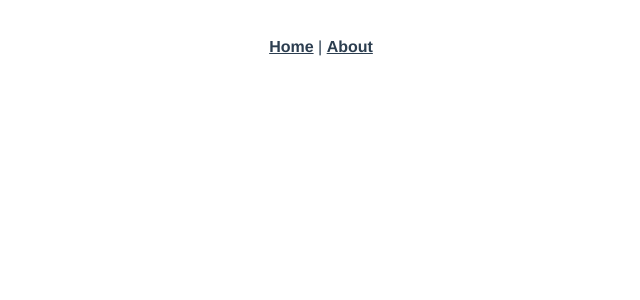
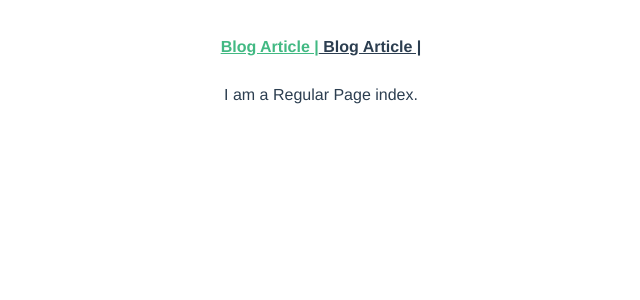
Before and after one commit to AMFTech512/hotplate-cms, a Vue app: page /reg/0 in a window 1280 px wide. Shown: the top 300 px of the page, without its empty margins (319-959 px from the left). Built offline with nearby package versions, Linux system fonts and the light colour scheme.

Commit message:
setup initial skeleton for app

```diff
--- a/src/App.vue
+++ b/src/App.vue
@@ -1,12 +1,25 @@
 <template>
   <div id="app">
     <div id="nav">
-      <router-link to="/">Home</router-link> |
-      <router-link to="/about">About</router-link>
+      <router-link v-for="(page, index) in RegularPages" :key="index" :to="`/reg/${index}`">{{ ` ${page.name} |` }}</router-link>
+      <router-link v-for="(page, index) in SpecialPages" :key="index" :to="`/spec/${index}`">{{ ` ${page.name} |` }}</router-link>
     </div>
     <router-view/>
   </div>
 </template>
+
+<script>
+import { RegularPages, SpecialPages } from '@/pages/index.js'
+
+export default {
+  data() {
+    return {
+      RegularPages,
+      SpecialPages
+    };
+  }
+};
+</script>
 
 <style lang="scss">
 #app {
--- a/src/components/HelloWorld.vue
+++ /dev/null
@@ -1,60 +0,0 @@
-<template>
-  <div class="hello">
-    <h1>{{ msg }}</h1>
-    <p>
-      For a guide and recipes on how to configure / customize this project,<br>
-      check out the
-      <a href="https://cli.vuejs.org" target="_blank" rel="noopener">vue-cli documentation</a>.
-    </p>
-    <h3>Installed CLI Plugins</h3>
-    <ul>
-      <li><a href="https://github.com/vuejs/vue-cli/tree/dev/packages/%40vue/cli-plugin-babel" target="_blank" rel="noopener">babel</a></li>
-      <li><a href="https://github.com/vuejs/vue-cli/tree/dev/packages/%40vue/cli-plugin-router" target="_blank" rel="noopener">router</a></li>
-      <li><a href="https://github.com/vuejs/vue-cli/tree/dev/packages/%40vue/cli-plugin-vuex" target="_blank" rel="noopener">vuex</a></li>
-      <li><a href="https://github.com/vuejs/vue-cli/tree/dev/packages/%40vue/cli-plugin-eslint" target="_blank" rel="noopener">eslint</a></li>
-    </ul>
-    <h3>Essential Links</h3>
-    <ul>
-      <li><a href="https://vuejs.org" target="_blank" rel="noopener">Core Docs</a></li>
-      <li><a href="https://forum.vuejs.org" target="_blank" rel="noopener">Forum</a></li>
-      <li><a href="https://chat.vuejs.org" target="_blank" rel="noopener">Community Chat</a></li>
-      <li><a href="https://twitter.com/vuejs" target="_blank" rel="noopener">Twitter</a></li>
-      <li><a href="https://news.vuejs.org" target="_blank" rel="noopener">News</a></li>
-    </ul>
-    <h3>Ecosystem</h3>
-    <ul>
-      <li><a href="https://router.vuejs.org" target="_blank" rel="noopener">vue-router</a></li>
-      <li><a href="https://vuex.vuejs.org" target="_blank" rel="noopener">vuex</a></li>
-      <li><a href="https://github.com/vuejs/vue-devtools#vue-devtools" target="_blank" rel="noopener">vue-devtools</a></li>
-      <li><a href="https://vue-loader.vuejs.org" target="_blank" rel="noopener">vue-loader</a></li>
-      <li><a href="https://github.com/vuejs/awesome-vue" target="_blank" rel="noopener">awesome-vue</a></li>
-    </ul>
-  </div>
-</template>
-
-<script>
-export default {
-  name: 'HelloWorld',
-  props: {
-    msg: String
-  }
-}
-</script>
-
-<!-- Add "scoped" attribute to limit CSS to this component only -->
-<style scoped lang="scss">
-h3 {
-  margin: 40px 0 0;
-}
-ul {
-  list-style-type: none;
-  padding: 0;
-}
-li {
-  display: inline-block;
-  margin: 0 10px;
-}
-a {
-  color: #42b983;
-}
-</style>
--- /dev/null
+++ b/src/pages/RegularPage.vue
@@ -0,0 +1,15 @@
+<template>
+  <div class="page">
+      Hello, I am a Regular Page.
+  </div>
+</template>
+
+<script>
+export default {
+
+}
+</script>
+
+<style>
+
+</style>
--- /dev/null
+++ b/src/pages/RegularPageIndex.vue
@@ -0,0 +1,15 @@
+<template>
+  <div class="reg-pg-index">
+      I am a Regular Page index.
+  </div>
+</template>
+
+<script>
+export default {
+
+}
+</script>
+
+<style>
+
+</style>
--- /dev/null
+++ b/src/pages/SpecialPage.vue
@@ -0,0 +1,15 @@
+<template>
+  <div class="sp-page">
+      Hello, I am a Special Page.
+  </div>
+</template>
+
+<script>
+export default {
+
+}
+</script>
+
+<style>
+
+</style>
--- /dev/null
+++ b/src/pages/index.js
@@ -0,0 +1,29 @@
+export const SpecialPages = [
+    {
+        name: 'Blog Article',
+        dbPath: '/blogs',
+        components: [
+
+        ],
+        data: {
+            title: '',
+            body: '',
+            author: ''
+        }
+    }
+];
+
+export const RegularPages = [
+    {
+        name: 'Blog Article',
+        dbPath: '/blogs',
+        components: [
+
+        ],
+        data: {
+            title: '',
+            body: '',
+            author: ''
+        }
+    }
+];
--- a/src/router/index.js
+++ b/src/router/index.js
@@ -1,23 +1,35 @@
 import Vue from 'vue'
 import VueRouter from 'vue-router'
-import Home from '../views/Home.vue'
+import SpecialPage from '../pages/SpecialPage.vue'
+import RegularPage from '../pages/RegularPage.vue'
+import RegularPageIndex from '../pages/RegularPageIndex.vue'
 
 Vue.use(VueRouter)
 
 const routes = [
   {
-    path: '/',
-    name: 'Home',
-    component: Home
+    path: '/spec/:index',
+    name: 'SpecialPage',
+    component: SpecialPage
   },
   {
-    path: '/about',
-    name: 'About',
-    // route level code-splitting
-    // this generates a separate chunk (about.[hash].js) for this route
-    // which is lazy-loaded when the route is visited.
-    component: () => import(/* webpackChunkName: "about" */ '../views/About.vue')
-  }
+    path: '/reg/:index/:id',
+    name: 'RegularPage',
+    component: RegularPage
+  },
+  {
+    path: '/reg/:index',
+    name: 'RegularPageIndex',
+    component: RegularPageIndex
+  },
+  // {
+  //   path: '/about',
+  //   name: 'About',
+  //   // route level code-splitting
+  //   // this generates a separate chunk (about.[hash].js) for this route
+  //   // which is lazy-loaded when the route is visited.
+  //   // component: () => import(/* webpackChunkName: "about" */ '../views/About.vue')
+  // }
 ]
 
 const router = new VueRouter({
--- a/src/views/About.vue
+++ /dev/null
@@ -1,5 +0,0 @@
-<template>
-  <div class="about">
-    <h1>This is an about page</h1>
-  </div>
-</template>
--- a/src/views/Home.vue
+++ /dev/null
@@ -1,18 +0,0 @@
-<template>
-  <div class="home">
-    <img alt="Vue logo" src="../assets/logo.png">
-    <HelloWorld msg="Welcome to Your Vue.js App"/>
-  </div>
-</template>
-
-<script>
-// @ is an alias to /src
-import HelloWorld from '@/components/HelloWorld.vue'
-
-export default {
-  name: 'Home',
-  components: {
-    HelloWorld
-  }
-}
-</script>
```
Also changed, not shown: src/assets/logo.png (deleted).
